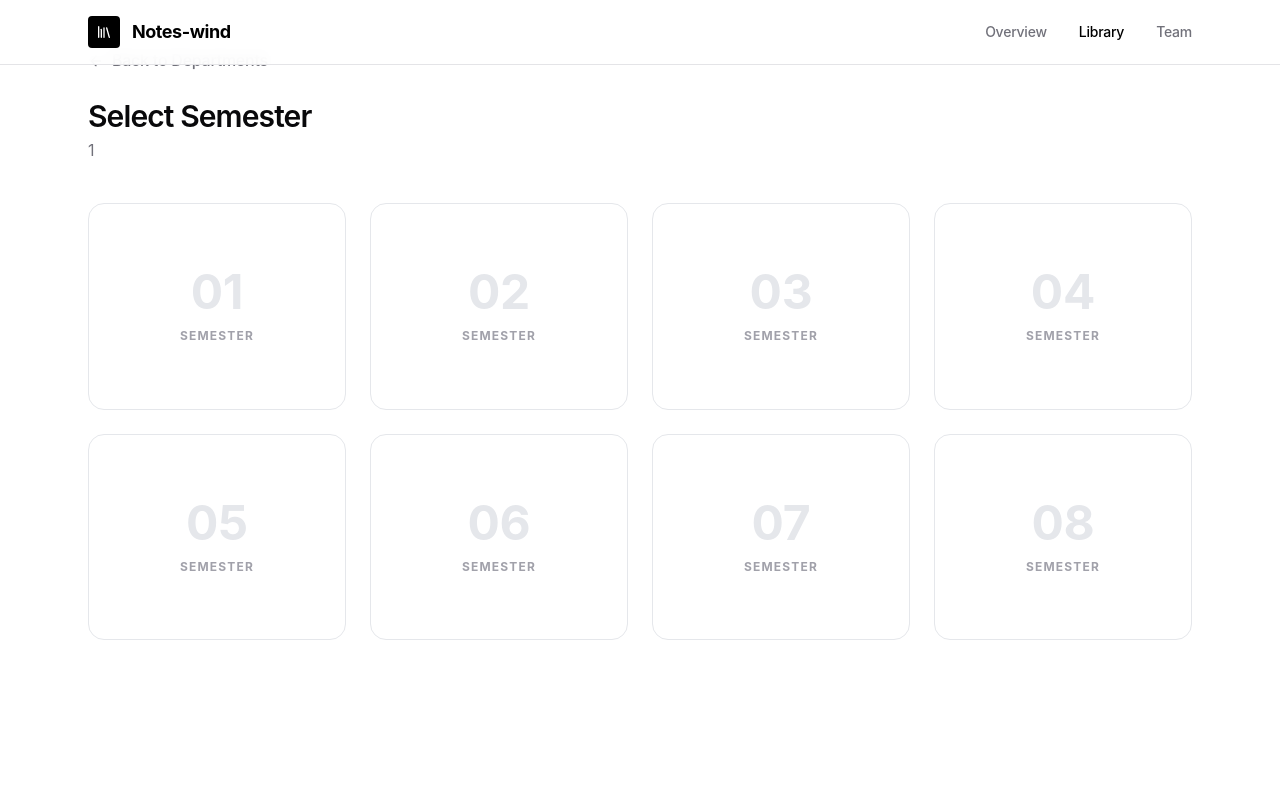
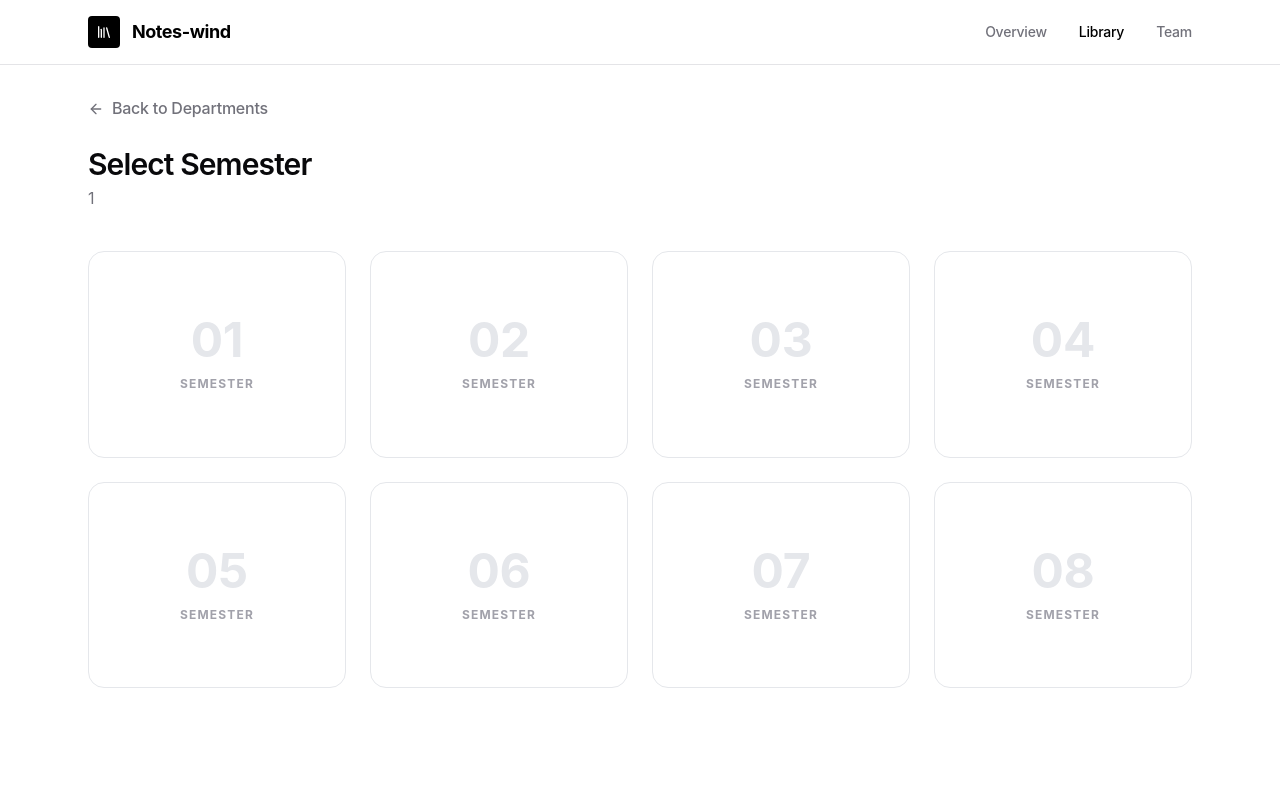
Before and after one commit to Ram0507-Reddy/Notes-wind, a React (Vite) app in the folder client/: page /departments/1 in a window 1280 px wide. Shown: the top 800 px of the page. Built offline with nearby package versions, Linux system fonts and the light colour scheme.

Commit message:
style: Apply consistent top padding across all pages to prevent Navbar overlap

```diff
--- a/client/src/pages/DepartmentSelect.jsx
+++ b/client/src/pages/DepartmentSelect.jsx
@@ -63,7 +63,7 @@ const DepartmentSelect = () => {
             animate="animate"
             exit="exit"
             variants={pageVariants}
-            className="py-16 min-h-screen"
+            className="min-h-screen pt-24 pb-16"
         >
             <div className="container-custom">
 
--- a/client/src/pages/SemesterSelect.jsx
+++ b/client/src/pages/SemesterSelect.jsx
@@ -22,7 +22,7 @@ const SemesterSelect = () => {
             animate="animate"
             exit="exit"
             variants={pageVariants}
-            className="py-12 min-h-screen"
+            className="min-h-screen pt-24 pb-12"
         >
             <div className="container-custom">
 
```
